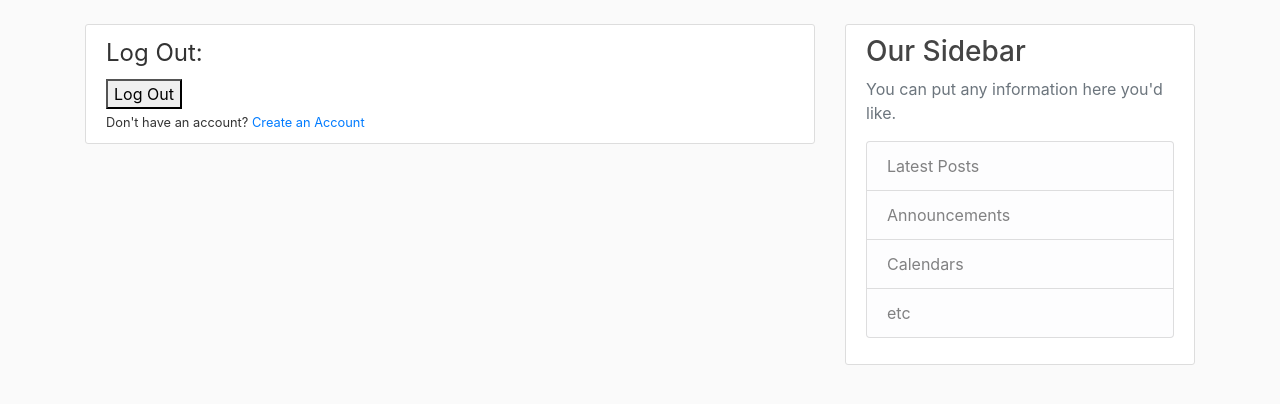
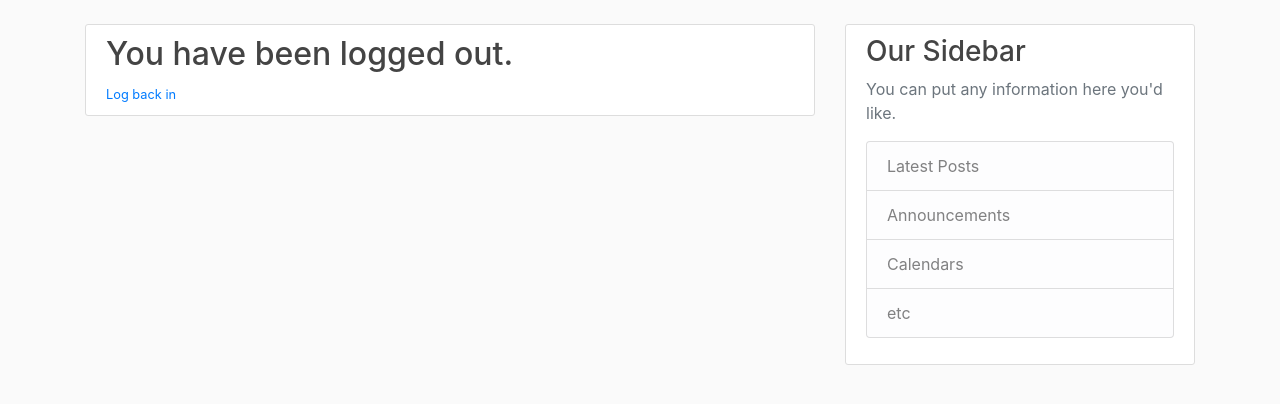
Before and after one commit to miaboloix/registration, a Django app: page /logout/ in a window 1280 px wide. Shown: the part 56-460 px from the top of the page. Run offline with Django 3.2, Linux system fonts and the light colour scheme; some libraries are stand-ins or nearby versions.

Commit message:
added log out page

```diff
--- a/mysite/users/templates/users/logout.html
+++ b/mysite/users/templates/users/logout.html
@@ -1,22 +1,9 @@
 {% extends "one/base.html" %}
 {% block content %}
 <div class="content-section">
-	<form method="post">
-		{% csrf_token %}
-		<fieldset>
-			<legend>
-				Log Out:
-			</legend>
-			{{ form.as_p }}
-		</fieldset>
-		<div>
-			<button type="submit">Log Out</button>
-		</div>
-	</form>
-	<div>
+<h2>You have been logged out. </h2>
 		<small>
-			Don't have an account? <a href="{% url 'one:sign_in' %}">Create an Account</a>
+			<a href="{% url 'one:login' %}">Log back in</a>
 		</small>
-	</div>
 </div>
 {% endblock content %}
--- a/mysite/users/views.py
+++ b/mysite/users/views.py
@@ -10,6 +10,7 @@ def create_user(request):
 			form.save()
 			username = form.cleaned_data.get('username')
 			messages.success(request, 'Account Created for {0}!'.format(username))
+			messages.success(request, 'You are now logged in.')
 			user = User.objects.filter(username=username).first()
 			print(user.id)
 			return redirect('one:data', user=user.id)
```
Also changed, not shown: mysite/db.sqlite3.
